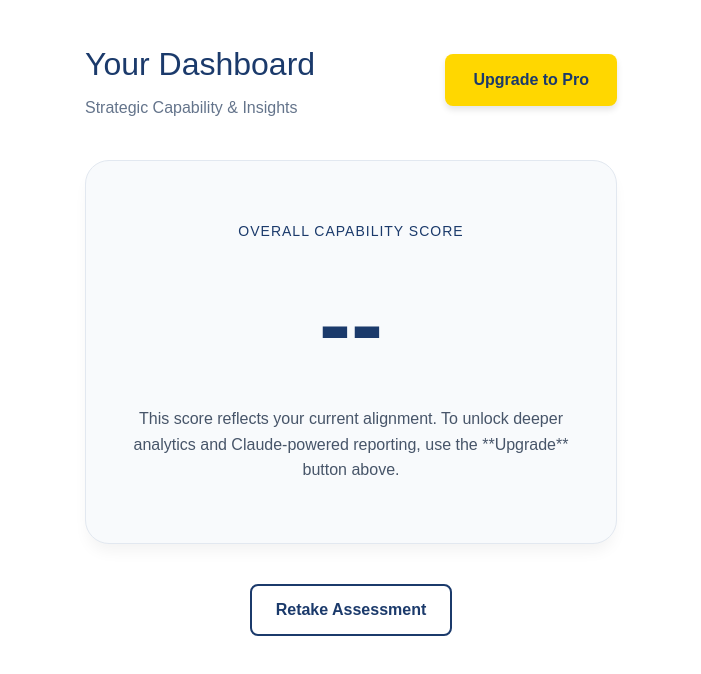
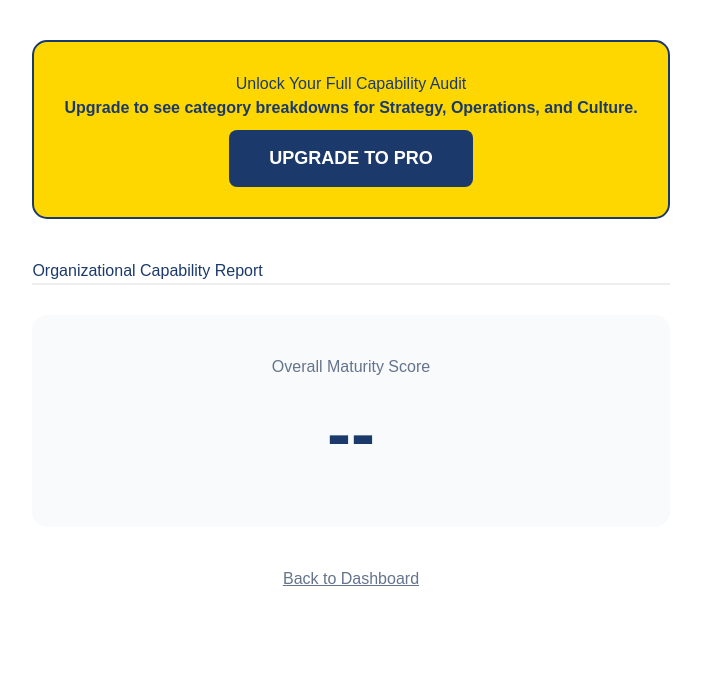
Before and after one commit to jljonesphotography-eng/bearing-app, a Next.js app: page /dashboard/report in a window 1280 px wide. Shown: the top 674 px of the page, without its empty margins (289-990 px from the left). Built offline with nearby package versions, Linux system fonts and the light colour scheme; no server answers; the database is empty.

Commit message:
Full Report Page Update with Button

```diff
--- a/app/dashboard/report/page.js
+++ b/app/dashboard/report/page.js
@@ -2,129 +2,92 @@
 import { useState, useEffect } from 'react';
 import { createClient } from '@supabase/supabase-js';
 
-// Connect to your Supabase project
 const supabase = createClient(
   process.env.NEXT_PUBLIC_SUPABASE_URL,
   process.env.NEXT_PUBLIC_SUPABASE_ANON_KEY
 );
 
-export default function DashboardPage() {
+export default function FullReportPage() {
   const [score, setScore] = useState(null);
   const [loading, setLoading] = useState(true);
 
-  // 1. Fetch your latest assessment score from Supabase
   useEffect(() => {
-    async function fetchLatestScore() {
-      try {
-        const { data: { user } } = await supabase.auth.getUser();
-
-        if (user) {
-          const { data } = await supabase
-            .from('responses')
-            .select('answer_value')
-            .order('created_at', { ascending: false })
-            .limit(3);
-
+    async function getReportData() {
+      // Fetching the last 3 responses to calculate the current average
+      const { data } = await supabase.from('responses').select('answer_value').limit(3);
       if (data && data.length > 0) {
         const total = data.reduce((acc, curr) => acc + curr.answer_value, 0);
-            const average = (total / data.length).toFixed(1);
-            setScore((average / 5) * 100);
-          }
-        }
-      } catch (error) {
-        console.error("Error loading scores:", error);
+        setScore((total / 15) * 100);
       }
       setLoading(false);
     }
-    fetchLatestScore();
+    getReportData();
   }, []);
 
-  // 2. The Stripe Upgrade Function
   const handleUpgrade = async () => {
-    try {
     const res = await fetch('/api/checkout', {
       method: 'POST',
       headers: { 'Content-Type': 'application/json' },
-        body: JSON.stringify({ priceId: 'price_1TIusD4hZvzU4tlplZYY6WAJ' }), // Your Test Mode Price ID
+      body: JSON.stringify({ priceId: 'price_1TIusD4hZvzU4tlplZYY6WAJ' }),
     });
     const data = await res.json();
-
-      if (data.url) {
-        window.location.href = data.url; // Sends user to Stripe
-      } else {
-        alert("Configuration Error: Please check your Vercel Environment Variables.");
-      }
-    } catch (err) {
-      console.error("Stripe Error:", err);
-      alert("Failed to connect to the payment gateway.");
-    }
+    if (data.url) window.location.href = data.url;
   };
 
-  if (loading) return <div style={{ padding: '100px', textAlign: 'center', fontFamily: 'sans-serif' }}>Loading your Bearing...</div>;
+  if (loading) return <div style={{ padding: '100px', textAlign: 'center' }}>Loading Detailed Report...</div>;
 
   return (
-    <div style={{ maxWidth: '900px', margin: '0 auto', padding: '40px 20px', fontFamily: 'sans-serif' }}>
+    <div style={{ maxWidth: '800px', margin: '0 auto', padding: '40px', fontFamily: 'sans-serif' }}>
 
-      {/* Header Section */}
-      <div style={{ display: 'flex', justifyContent: 'space-between', alignItems: 'center', marginBottom: '40px' }}>
-        <div>
-          <h1 style={{ color: '#1B3A6B', marginBottom: '8px', fontSize: '32px' }}>Your Dashboard</h1>
-          <p style={{ color: '#64748b', margin: 0 }}>Strategic Capability & Insights</p>
-        </div>
+      {/* 🌟 THE UPGRADE BANNER (TOP OF PAGE) 🌟 */}
+      <div style={{
+        backgroundColor: '#FFD700',
+        padding: '30px',
+        borderRadius: '15px',
+        textAlign: 'center',
+        marginBottom: '40px',
+        border: '2px solid #1B3A6B'
+      }}>
+        <h2 style={{ color: '#1B3A6B', marginTop: 0 }}>Unlock Your Full Capability Audit</h2>
+        <p style={{ color: '#1B3A6B', fontWeight: 'bold' }}>Upgrade to see category breakdowns for Strategy, Operations, and Culture.</p>
 
-        {/* The Upgrade Button */}
         <button
           onClick={handleUpgrade}
           style={{
-            padding: '14px 28px',
-            backgroundColor: '#FFD700',
-            color: '#1B3A6B',
+            backgroundColor: '#1B3A6B',
+            color: 'white',
+            padding: '15px 40px',
+            fontSize: '18px',
+            fontWeight: 'bold',
             border: 'none',
             borderRadius: '8px',
             cursor: 'pointer',
-            fontWeight: 'bold',
-            boxShadow: '0 4px 6px rgba(0,0,0,0.1)'
+            marginTop: '10px'
           }}
         >
-          Upgrade to Pro
+          UPGRADE TO PRO
         </button>
       </div>
 
-      {/* Main Score Display */}
-      <div style={{
-        backgroundColor: '#f8fafc',
-        padding: '60px 40px',
-        borderRadius: '24px',
-        border: '1px solid #e2e8f0',
-        textAlign: 'center',
-        boxShadow: '0 10px 15px -3px rgba(0,0,0,0.05)'
-      }}>
-        <h2 style={{ color: '#1B3A6B', marginTop: 0, textTransform: 'uppercase', letterSpacing: '1px', fontSize: '14px' }}>
-          Overall Capability Score
-        </h2>
-        <div style={{ fontSize: '96px', fontWeight: '900', color: '#1B3A6B', margin: '10px 0' }}>
+      {/* REPORT CONTENT */}
+      <header style={{ marginBottom: '30px' }}>
+        <h1 style={{ color: '#1B3A6B' }}>Organizational Capability Report</h1>
+        <hr style={{ border: '1px solid #eee' }} />
+      </header>
+
+      <div style={{ textAlign: 'center', padding: '40px', backgroundColor: '#f8fafc', borderRadius: '15px' }}>
+        <h3 style={{ color: '#64748b' }}>Overall Maturity Score</h3>
+        <div style={{ fontSize: '72px', fontWeight: '900', color: '#1B3A6B' }}>
           {score ? `${score.toFixed(0)}%` : '--'}
         </div>
-        <p style={{ maxWidth: '450px', margin: '0 auto', color: '#475569', lineHeight: '1.6' }}>
-          This score reflects your current alignment. To unlock deeper analytics and Claude-powered reporting, use the **Upgrade** button above.
-        </p>
       </div>
 
-      {/* Footer Actions */}
       <div style={{ marginTop: '40px', textAlign: 'center' }}>
         <button
-          onClick={() => window.location.href = '/assessment'}
-          style={{
-            padding: '12px 24px',
-            backgroundColor: 'transparent',
-            border: '2px solid #1B3A6B',
-            color: '#1B3A6B',
-            borderRadius: '8px',
-            cursor: 'pointer',
-            fontWeight: 'bold'
-          }}
+          onClick={() => window.location.href = '/dashboard'}
+          style={{ background: 'none', border: 'none', color: '#64748b', cursor: 'pointer', textDecoration: 'underline' }}
         >
-          Retake Assessment
+          Back to Dashboard
         </button>
       </div>
     </div>
```
Lines whose indentation alone changed are shown as unchanged.
